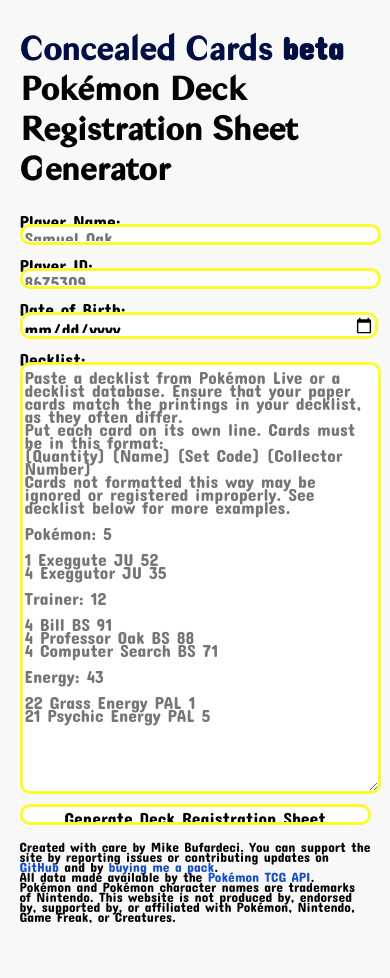
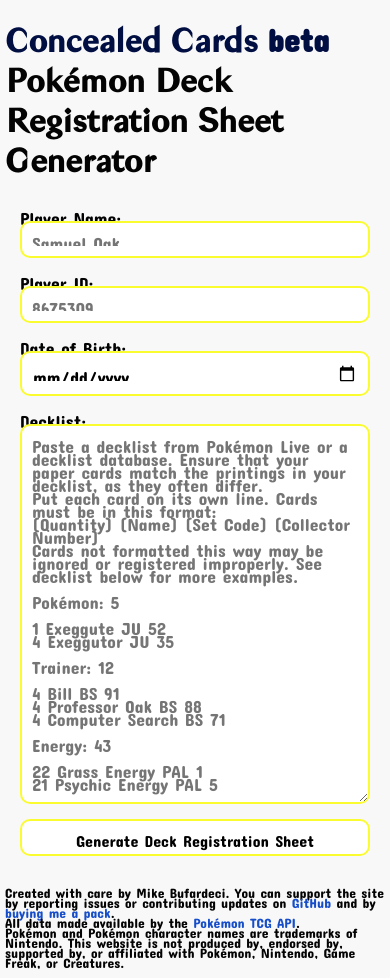
Before and after one commit to MichaelBufardeci/ConcealedCards, a Flask app: page / in a window 390 px wide. Before the commit the page ends 923 px from the top, so only its background shows below. Run offline with Flask 3, Linux system fonts and the light colour scheme.

Commit message:
revamping stylesheet to fix mobile issue hopefully

```diff
--- a/src/static/css/style.css
+++ b/src/static/css/style.css
@@ -1,14 +1,32 @@
 @import url(fonts.css);
 
 body {
+    font-family: "Concert One", serif;
+    margin: 0;
+    padding: 0;
     color: oklch(10% 0 0);
     background-color: oklch(98% 0 0);
-    font-family: "Concert One";
-    font-size: 1em;
 }
 
 body::selection {
     background-color: oklch(47% 0.2 263);
+}
+
+header,
+footer,
+form {
+    max-width: 1000px;
+    margin: 0 auto;
+    box-sizing: border-box;
+}
+
+header,
+footer {
+    padding: 0px 5px;
+}
+
+header {
+    font-family: "Bagnard Sans", sans-serif;
 }
 
 span.websiteName {
@@ -19,32 +37,31 @@ span.beta {
     font-family: "Concert One", serif;
 }
 
-header {
-    font-family: "Bagnard Sans", sans-serif;
+form {
+    padding: 5px 20px;
 }
 
-header,
-form,
-footer {
-    display: grid;
-    grid-template-columns: clamp(50vw, 800px, 90vw);
-    justify-content: center;
+label,
+button {
+    display: block;
+    font-size: 1.1em;
 }
 
-form {
-    font-size: 1.1em;
-    row-gap: max(0.5em, 10px);
-    grid-auto-rows: max(2em, auto);
+label {
+    margin-bottom: 5px;
 }
 
 input,
 textarea {
-    font: inherit;
+    width: 100%;
+    padding: 10px;
+    margin-bottom: 10px;
     color: oklch(0% 0 0);
     background-color: oklch(100% 0 0);
-    border: solid oklch(96% 0.2 110);
+    border: 2px solid oklch(96% 0.2 110);
     border-radius: 10px;
-    width: 100%;
+    box-sizing: border-box;
+    font: inherit;
 }
 
 input:focus,
@@ -55,7 +72,15 @@ textarea:focus {
 
 textarea {
     resize: vertical;
-    height: max(20em, 50vh);
+    height: 45vh;
+}
+
+button {
+    margin-top: 20px;
+}
+
+footer {
+    font-size: 0.85em;
 }
 
 a:link,
@@ -68,7 +93,3 @@ a:focus,
 a:hover {
     text-decoration: underline;
 }
-
-footer {
-    font-size: 0.85em;
-}
```
